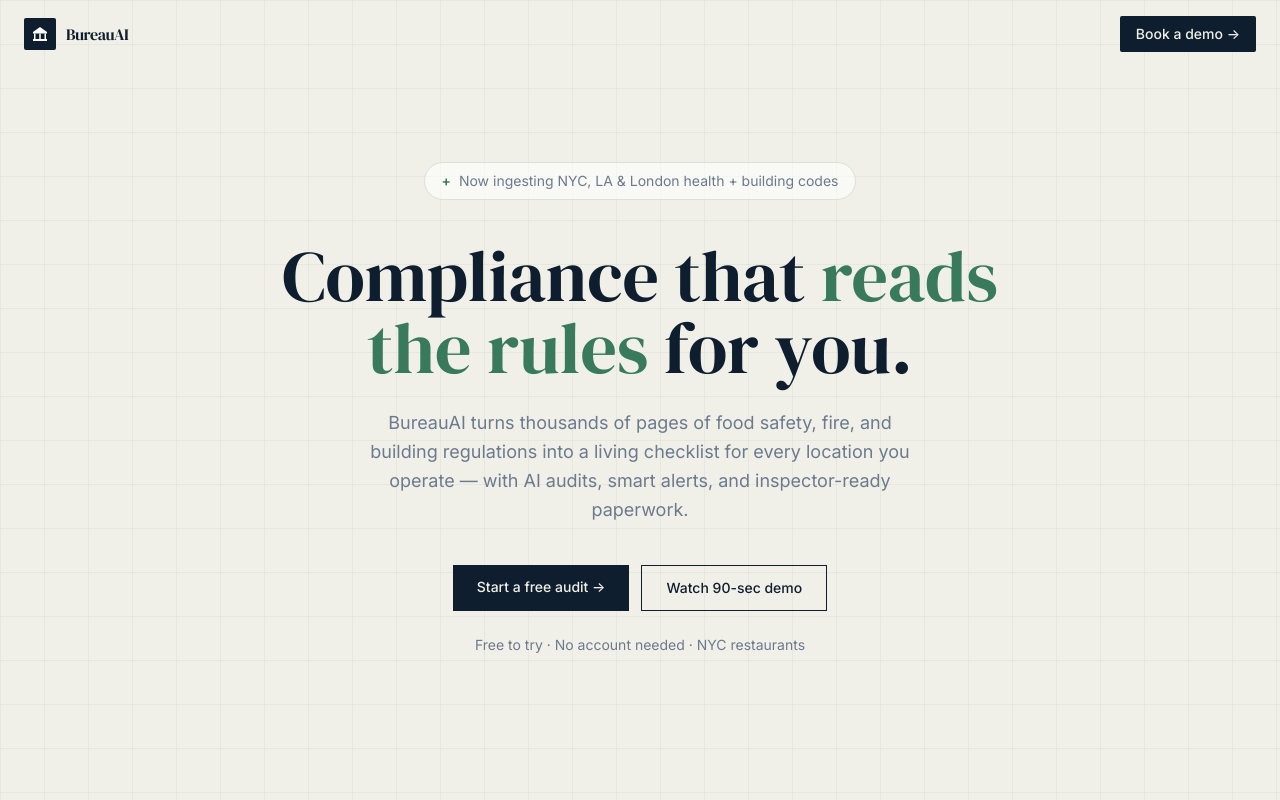
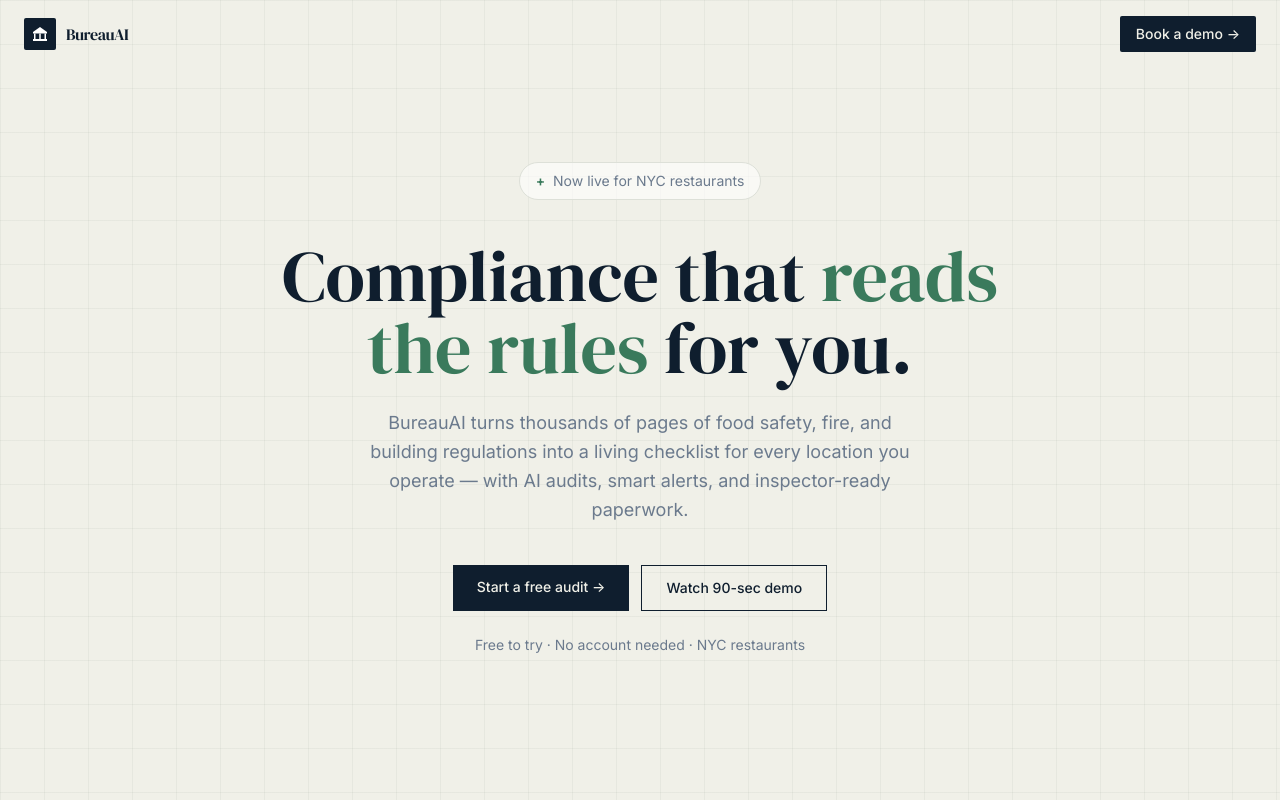
Before and after one commit to Ruelkey123/BureauAI, a Next.js app: page / in a window 1280 px wide. Shown: the top 800 px of the page. Built offline with nearby package versions, Linux system fonts and the light colour scheme.

Commit message:
fix: scope badge to NYC only

```diff
--- a/app/_components/HeroSection.tsx
+++ b/app/_components/HeroSection.tsx
@@ -4,7 +4,7 @@ export default function HeroSection() {
     <section className="flex flex-col items-center justify-center min-h-screen text-center px-6 pt-20 pb-16">
       <div className="inline-flex items-center gap-2 border border-bureau-border bg-white/60 rounded-full px-4 py-2 text-sm text-bureau-muted mb-10">
         <span className="text-green font-semibold">+</span>
-        Now ingesting NYC, LA &amp; London health + building codes
+        Now live for NYC restaurants
       </div>
 
       <h1 className="font-serif text-5xl md:text-7xl text-navy max-w-3xl leading-tight mb-6">
```
